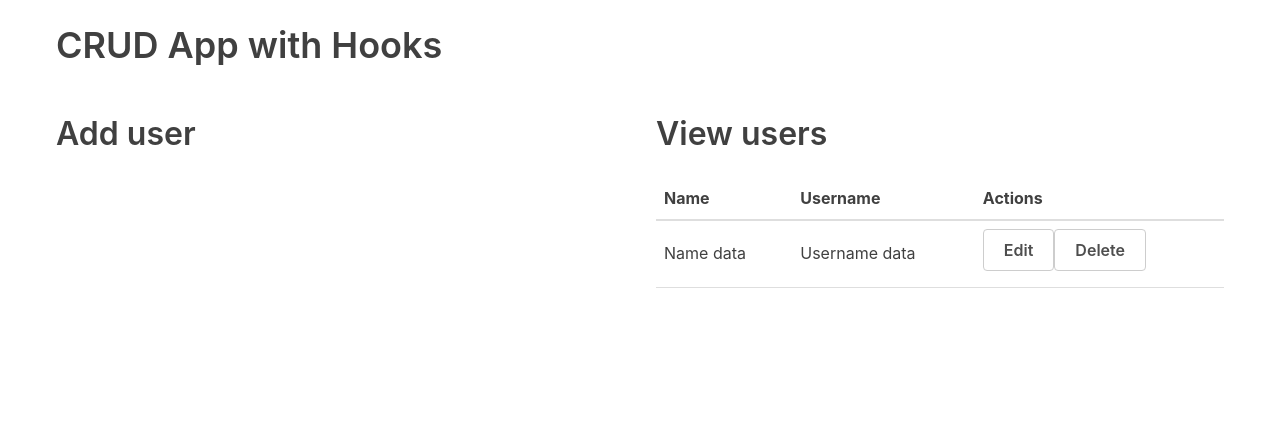
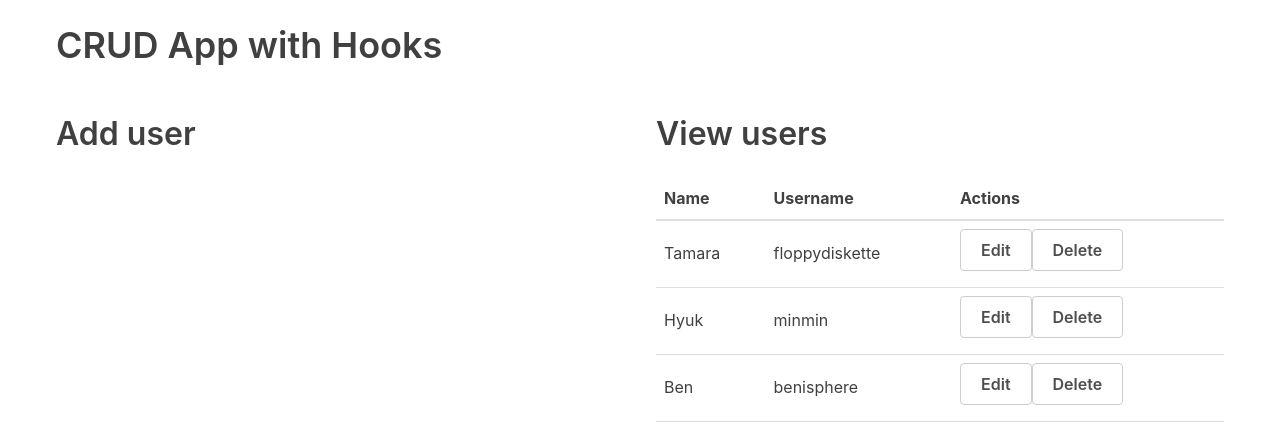
Before and after one commit to Gerald2309/crud-react-basico, a React (Create React App) app: page / in a window 1280 px wide. Shown: the top 444 px of the page. Built offline with nearby package versions, Linux system fonts and the light colour scheme.

Commit message:
La información se volvió dinámica

```diff
--- a/src/App.js
+++ b/src/App.js
@@ -1,7 +1,18 @@
-import React from 'react';
+import React, {useState} from 'react';
 import UserTable from './components/UserTable';
+import {v4 as uuidv4} from 'uuid';
 
 const App = () => {
+  const usersData = [
+    { id: uuidv4(), name: 'Tamara', username: 'floppydiskette' },
+    { id: uuidv4(), name: 'Hyuk', username: 'minmin' },
+    { id: uuidv4(), name: 'Ben', username: 'benisphere' },
+  ]
+
+  //state
+  const [users, setUsers] = useState(usersData);
+
+
   return (
     <div className="container">
       <h1>CRUD App with Hooks</h1>
@@ -11,7 +22,7 @@
         </div>
         <div className="flex-large">
           <h2>View users</h2>
-          <UserTable/>
+          <UserTable users={users}/>
         </div>
       </div>
     </div>
--- a/src/components/UserTable.jsx
+++ b/src/components/UserTable.jsx
@@ -1,6 +1,8 @@
 import React from 'react'
 
-const UserTable = () => (
+const UserTable = (props) => {
+    console.log(props.users)
+    return(
         <table>
         <thead>
           <tr>
@@ -10,16 +12,22 @@
           </tr>
         </thead>
         <tbody>
-      <tr>
-        <td>Name data</td>
-        <td>Username data</td>
+            {
+                props.users.map(user => (
+                    <tr key={user.id}>
+                    <td>{user.name}</td>
+                    <td>{user.username}</td>
                     <td>
                       <button className="button muted-button">Edit</button>
                       <button className="button muted-button">Delete</button>
                     </td>
                   </tr>
+                ))
+            }
+
         </tbody>
       </table>
     )
+}
 
 export default UserTable
```
Lines whose indentation alone changed are shown as unchanged.
